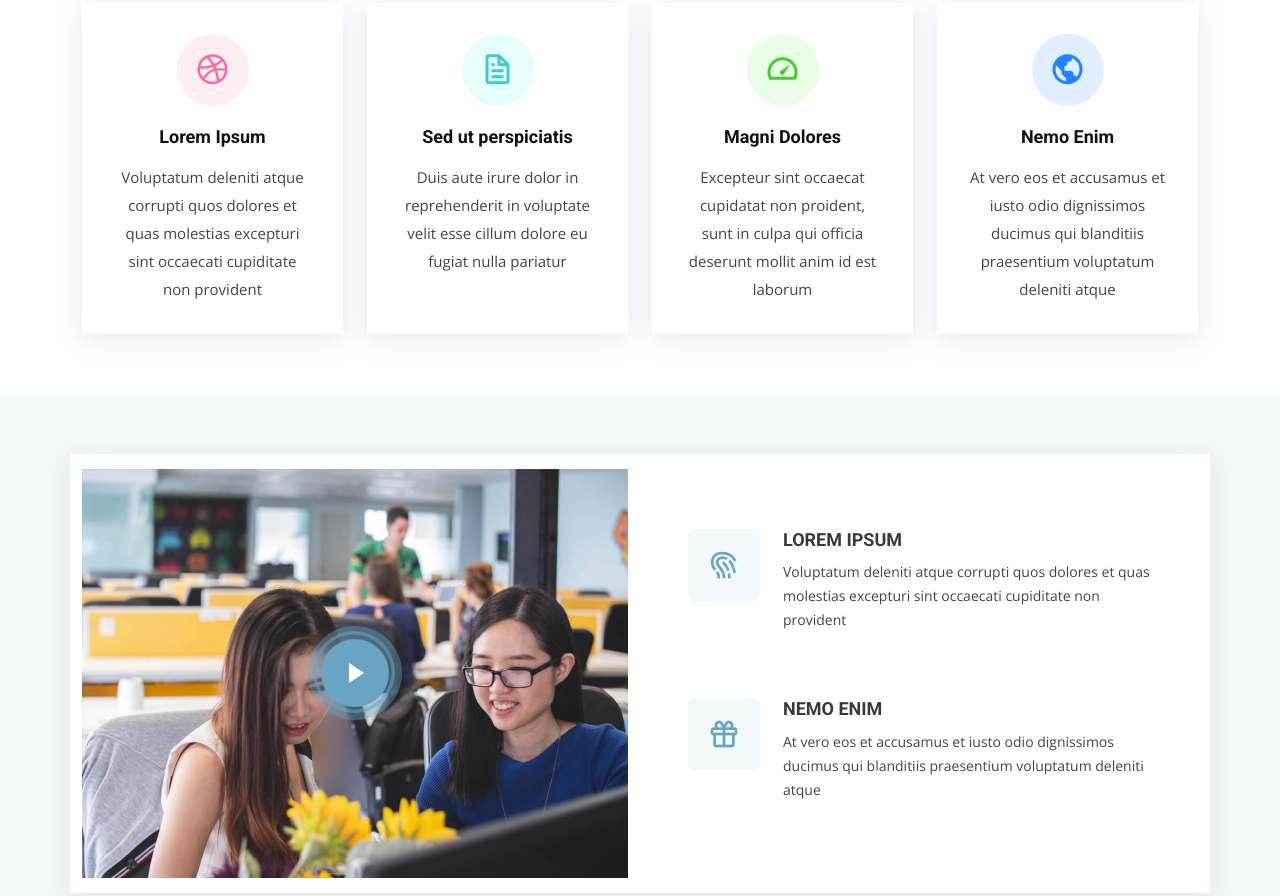
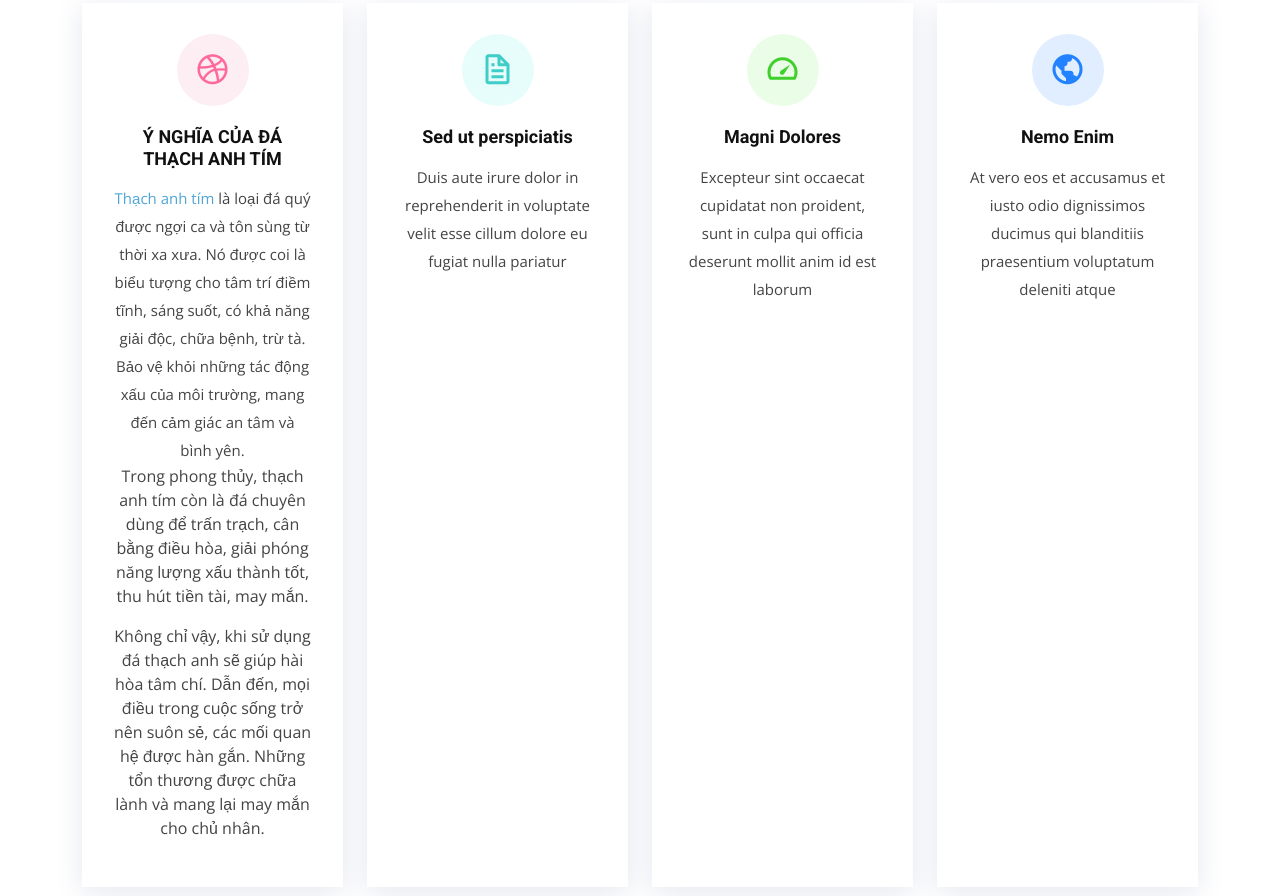
Before and after one commit to hophachamber99/thachanhtim, a plain HTML site: page index.html in a window 1280 px wide. Shown: the part 857-1753 px from the top of the page. Drawn offline with nearby package versions, Linux system fonts and the light colour scheme.

Commit message:
Update index.html

```diff
--- a/index.html
+++ b/index.html
@@ -147,8 +147,10 @@
           <div class="col-md-6 col-lg-3 d-flex align-items-stretch" data-aos="fade-up">
             <div class="icon-box icon-box-pink">
               <div class="icon"><i class="bx bxl-dribbble"></i></div>
-              <h4 class="title"><a href="">Lorem Ipsum</a></h4>
-              <p class="description">Voluptatum deleniti atque corrupti quos dolores et quas molestias excepturi sint occaecati cupiditate non provident</p>
+              <h4 class="title"><a href="">Ý NGHĨA CỦA ĐÁ THẠCH ANH TÍM</a></h4>
+              <p class="description"><a href="https://bit.ly/thach-anh-tim-amethyst">Thạch anh t&iacute;m</a> l&agrave; loại đ&aacute; qu&yacute; được ngợi ca v&agrave; t&ocirc;n s&ugrave;ng từ thời xa xưa. N&oacute; được coi l&agrave; biểu tượng cho t&acirc;m tr&iacute; điềm tĩnh, s&aacute;ng suốt, c&oacute; khả năng giải độc, chữa bệnh, trừ t&agrave;. Bảo vệ khỏi những t&aacute;c động xấu của m&ocirc;i trường, mang đến cảm gi&aacute;c an t&acirc;m v&agrave; b&igrave;nh y&ecirc;n.</p>
+<p>Trong phong thủy, thạch anh t&iacute;m c&ograve;n l&agrave; đ&aacute; chuy&ecirc;n d&ugrave;ng để trấn trạch, c&acirc;n bằng điều h&ograve;a, giải ph&oacute;ng năng lượng xấu th&agrave;nh tốt, thu h&uacute;t tiền t&agrave;i, may mắn.</p>
+<p>Kh&ocirc;ng chỉ vậy, khi sử dụng đ&aacute; thạch anh sẽ gi&uacute;p h&agrave;i h&ograve;a t&acirc;m ch&iacute;. Dẫn đến, mọi điều trong cuộc sống trở n&ecirc;n su&ocirc;n sẻ, c&aacute;c mối quan hệ được h&agrave;n gắn. Những tổn thương được chữa l&agrave;nh v&agrave; mang lại may mắn cho chủ nh&acirc;n.</p>
             </div>
           </div>
 
```
